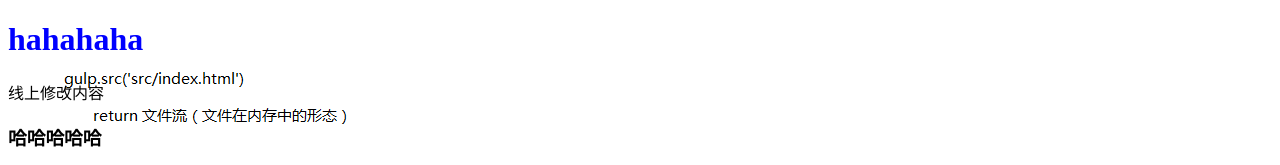
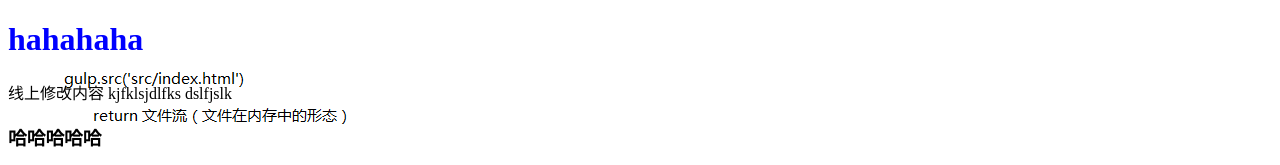
Before and after one commit to wf7/git-demo, a website: page src/index.html in a window 1280 px wide. Shown: the top 165 px of the page. Drawn offline with nearby package versions, Linux system fonts and the light colour scheme; files that its build step writes are made by us from their sources.

Commit message:
v2版本的第一次提交

```diff
--- a/src/index.html
+++ b/src/index.html
@@ -7,6 +7,9 @@
     <body>
     	<h1>hahahaha</h1>
     线上修改内容
+    kjfklsjdlfks
+
+    dslfjslk
     	<h3>哈哈哈哈哈</h3>
     	<script src="scripts/all.js"></script>
     </body>
```
